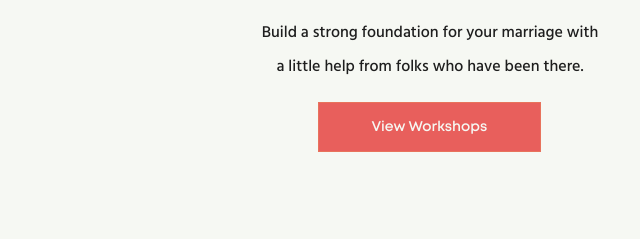
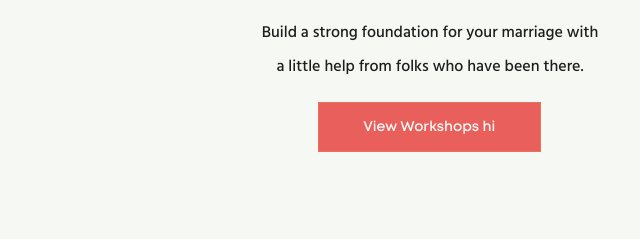
Before and after one commit to Shivanandkkhh/Better-to-gether, a plain HTML site: page index.html in a window 1280 px wide. Shown: the part 2108-2347 px from the top of the page, 20-660 px from the left. Drawn offline with nearby package versions, Linux system fonts and the light colour scheme.

Commit message:
Hello git

```diff
--- a/index.html
+++ b/index.html
@@ -238,7 +238,7 @@
                         folks who
                         have been there.</p>
                     <a href="https://bettertogether.us/pages/the-grace-marriage-getaway"
-                        class="register-btn  f-font adj-font btn-center" href="">View Workshops</a>
+                        class="register-btn  f-font adj-font btn-center" href="">View Workshops hi</a>
                 </div>
                 <div class="hopeful set-img">
                     <h4 class="grace-text">Hopeful Tomorrows</h4>
```
